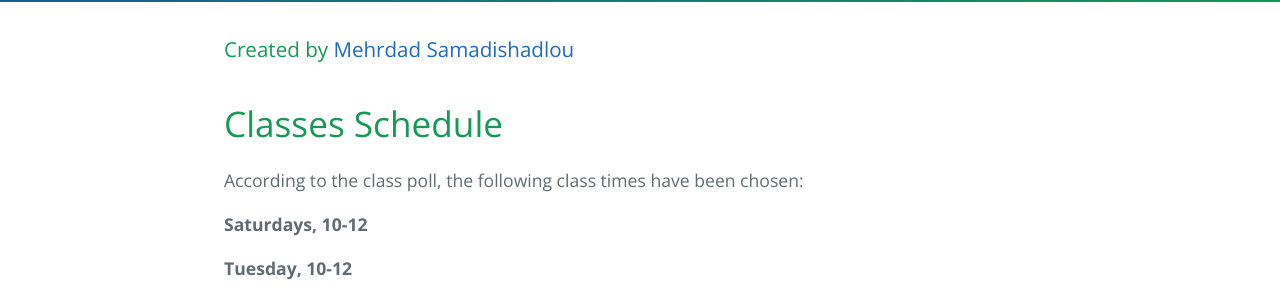
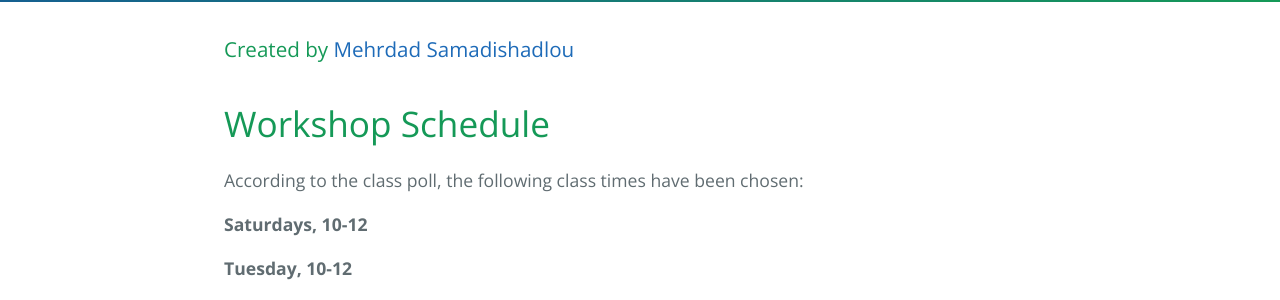
Before and after one commit to MehrdadSamadishadlou/Python_for_Beginners, a Jekyll site: the page built from index.md, in a window 1280 px wide. Shown: the part 334-634 px from the top of the page. Built offline with Jekyll 4.4.1, drawn with Linux system fonts in a browser that asks for light colours.

Commit message:
Update index.md

```diff
--- a/index.md
+++ b/index.md
@@ -6,7 +6,7 @@ filename: index
 
 ### Created by <a href="https://github.com/MehrdadSamadishadlou">Mehrdad Samadishadlou</a>
 
-# Classes Schedule
+# Workshop Schedule
 
 According to the class poll, the following class times have been chosen:
 
```
